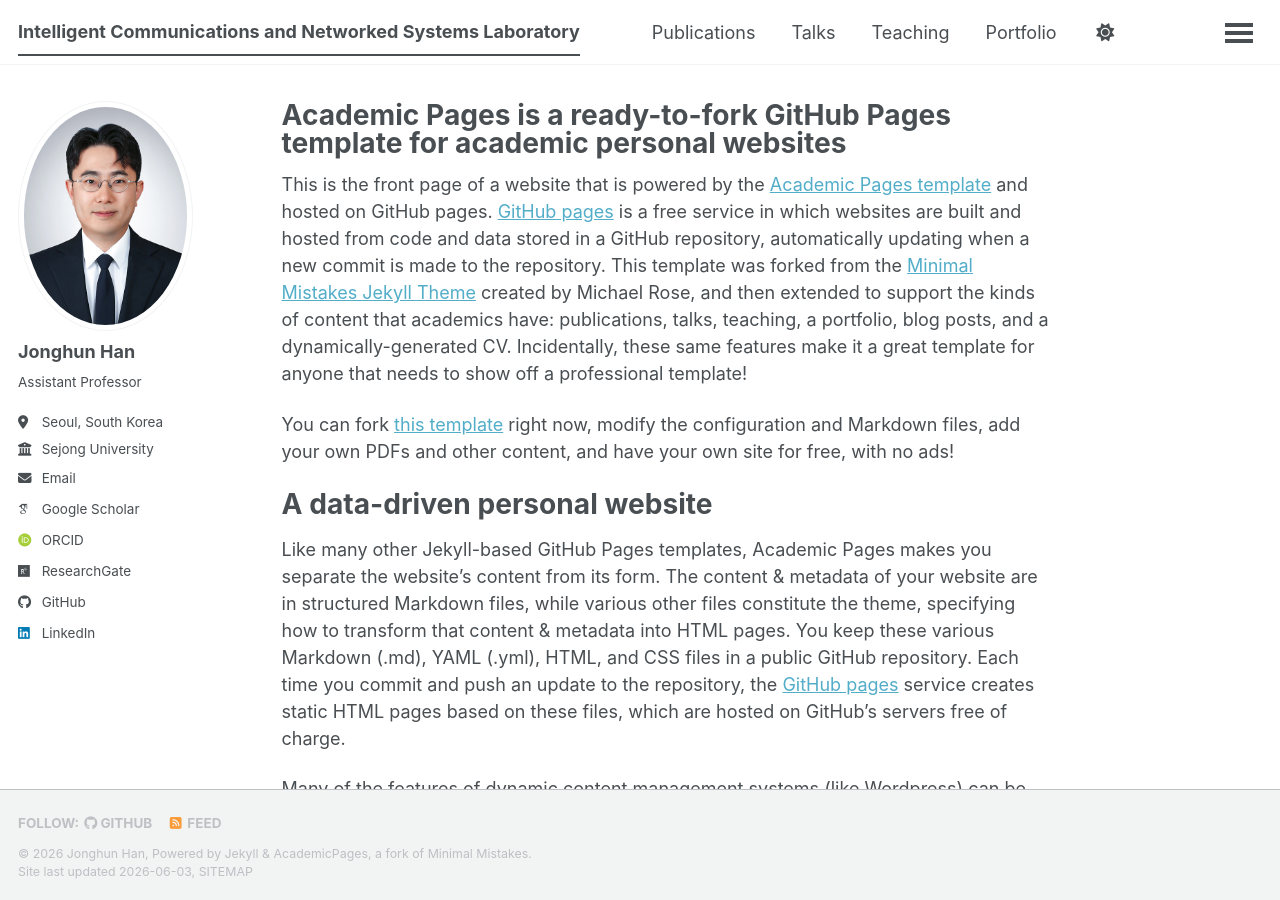
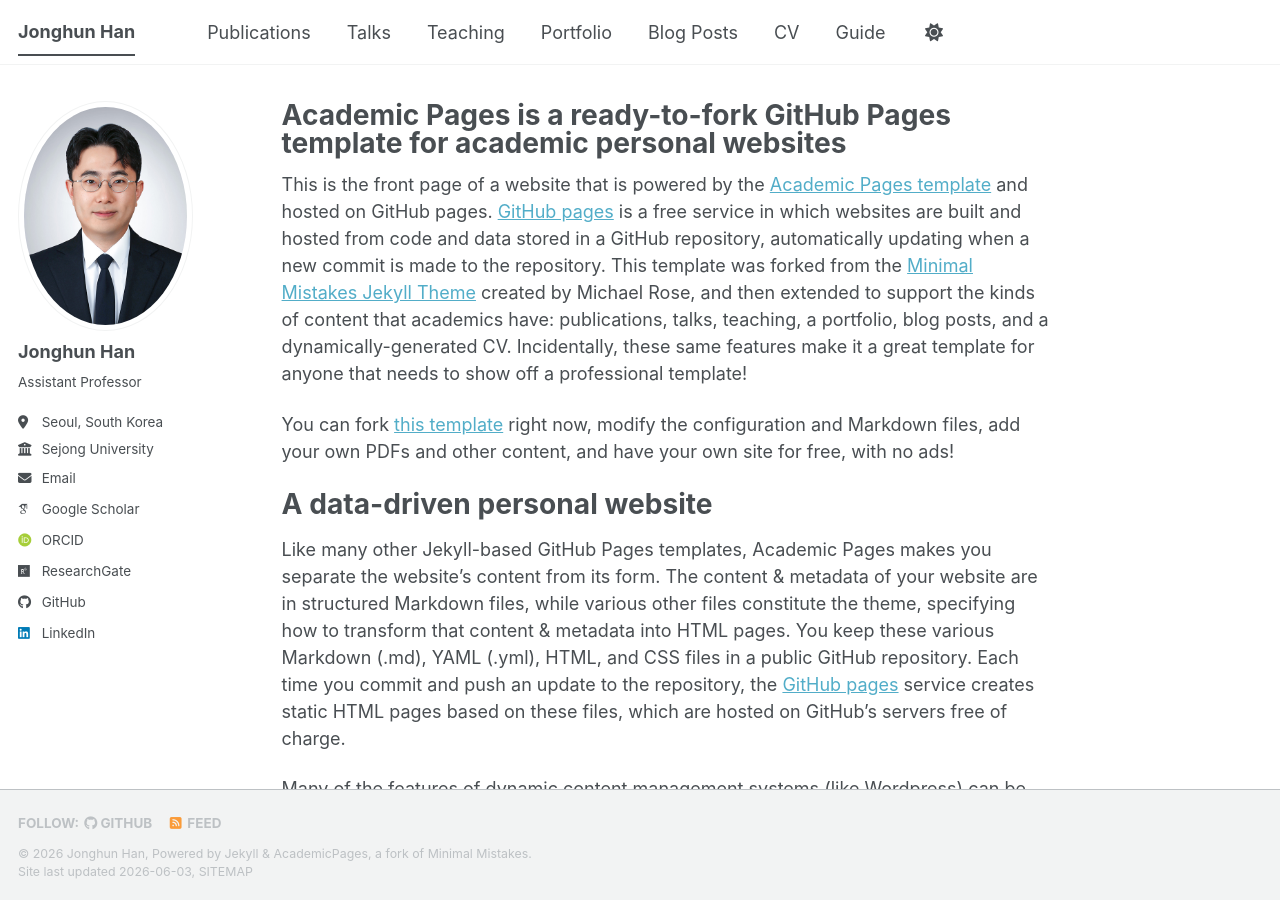
Before and after one commit to icnsl/icnsl.github.io, a Jekyll site: the page built from _pages/about.md, in a window 1280 px wide and 900 px high. Built offline with Jekyll 4.4.1, drawn with Linux system fonts in a browser that asks for light colours; some web fonts are replaced; a script bundle is joined from its source files by our own code; library files that are not in the unit come from our copies.

Commit message:
Update _config.yml

```diff
--- a/_config.yml
+++ b/_config.yml
@@ -9,7 +9,7 @@
 # Basic Site Settings
 locale                   : "en-US"
 site_theme               : "default" # The available themes options are "default", "air", "sunrise", "mint", "dirt" and "contrast"
-title                    : "Intelligent Communications and Networked Systems Laboratory"
+title                    : "Jonghun Han" #"Intelligent Communications and Networked Systems Laboratory"
 title_separator          : "-"
 name                     : &name "Jonghun Han"
 description              : &description "Wireless network, communication systems, next-generation WLAN, and digital twin systems "   # Update this with a general description of your site, this is the default if not overridden by a page
```
